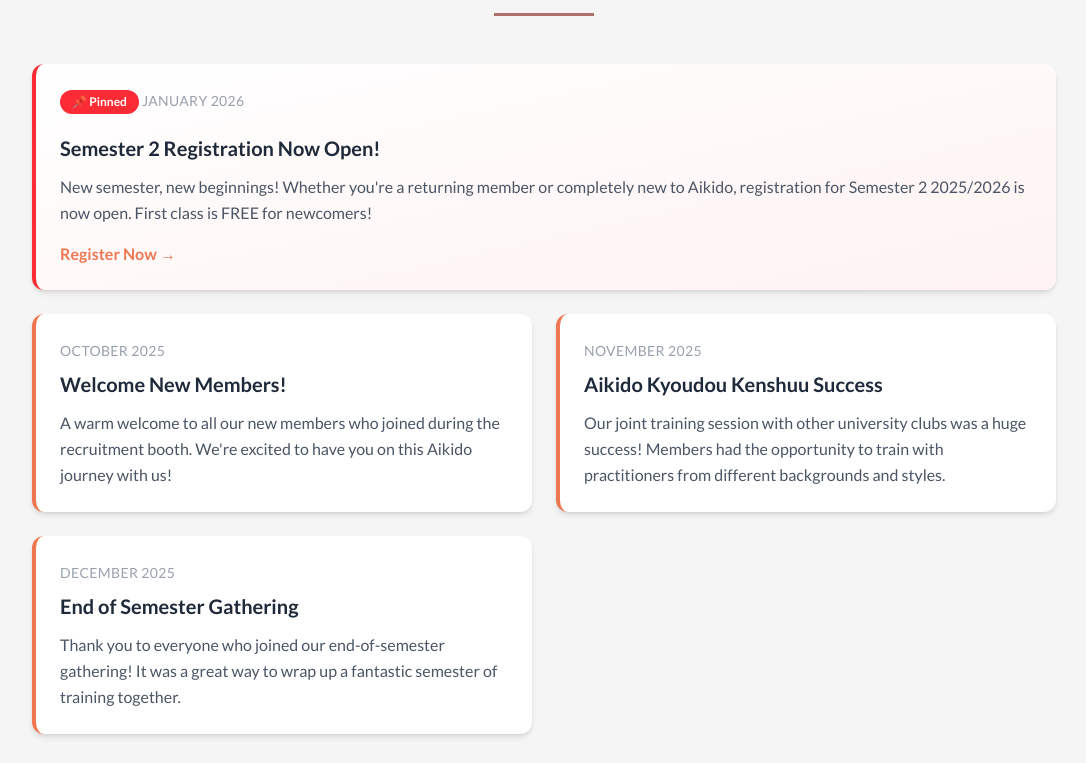
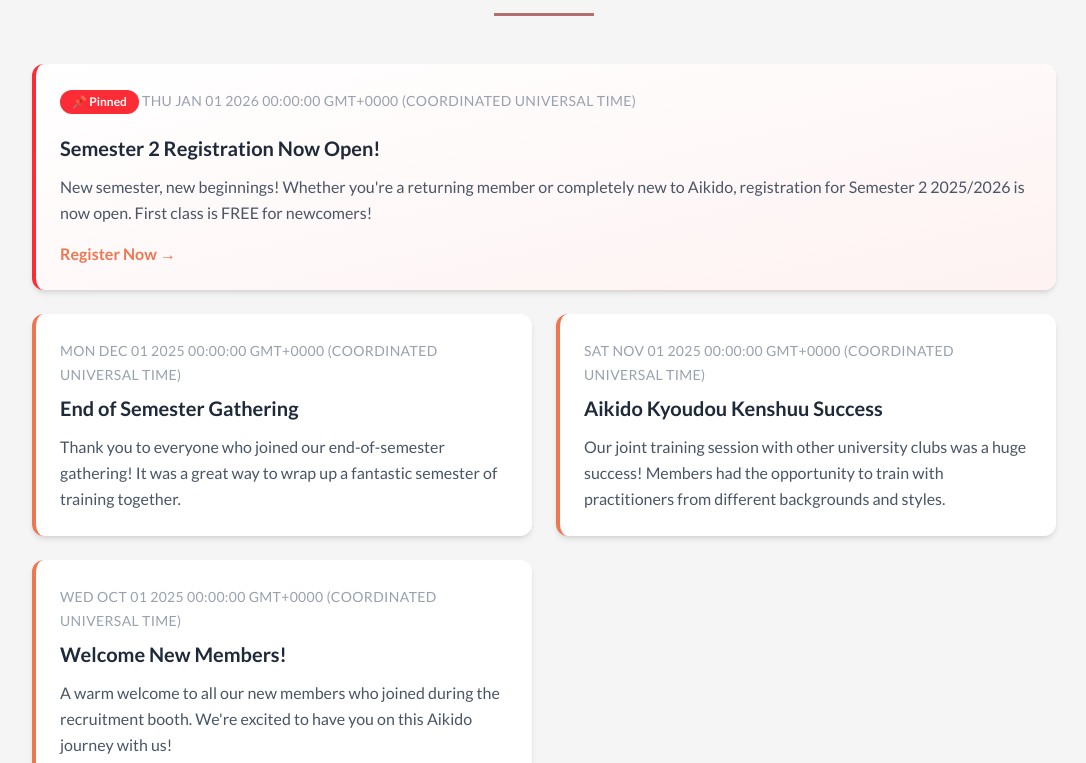
Before and after one commit to 2217441/AikidoClub, an Astro site: page /AikidoClub/news in a window 1280 px wide. Shown: the part 657-1420 px from the top of the page, without its empty margins (96-1182 px from the left). Built offline with nearby package versions, Linux system fonts and the light colour scheme; Astro itself is replaced by a stand-in of ours.

Commit message:
fix: Store news dates as real dates rather than free-form strings
The schema accepted any string while admin/config.yml already wrote ISO
timestamps, so hand-written and CMS-written entries used different
formats and neither could be compared. Sorting compared strings, which
ordered 'January 2026' before 'October 2025' alphabetically.

```diff
--- a/src/content.config.ts
+++ b/src/content.config.ts
@@ -9,7 +9,7 @@ const news = defineCollection({
     loader: glob({ pattern: '**/*.md', base: './src/content/news' }),
     schema: z.object({
         title: z.string(),
-        date: z.string(),
+        date: z.coerce.date(),
         pinned: z.boolean().default(false),
         ctaText: z.string().optional(),
         ctaLink: z.string().optional(),
--- a/src/content/news/2025-10-welcome-new-members.md
+++ b/src/content/news/2025-10-welcome-new-members.md
@@ -1,6 +1,6 @@
 ---
 title: "Welcome New Members!"
-date: "October 2025"
+date: 2025-10-01
 pinned: false
 ---
 
--- a/src/content/news/2025-11-kyoudou-kenshuu.md
+++ b/src/content/news/2025-11-kyoudou-kenshuu.md
@@ -1,6 +1,6 @@
 ---
 title: "Aikido Kyoudou Kenshuu Success"
-date: "November 2025"
+date: 2025-11-01
 pinned: false
 ---
 
--- a/src/content/news/2025-12-end-of-semester-gathering.md
+++ b/src/content/news/2025-12-end-of-semester-gathering.md
@@ -1,6 +1,6 @@
 ---
 title: "End of Semester Gathering"
-date: "December 2025"
+date: 2025-12-01
 pinned: false
 ---
 
--- a/src/content/news/2026-01-semester-2-registration.md
+++ b/src/content/news/2026-01-semester-2-registration.md
@@ -1,6 +1,6 @@
 ---
 title: "Semester 2 Registration Now Open!"
-date: "January 2026"
+date: 2026-01-01
 pinned: true
 ctaText: "Register Now →"
 ctaLink: "https://forms.gle/hRwYhA1K96wzq28f6"
--- a/src/pages/news.astro
+++ b/src/pages/news.astro
@@ -14,8 +14,8 @@ const newsItems = newsCollection
     // Pinned items first
     if (a.data.pinned && !b.data.pinned) return -1;
     if (!a.data.pinned && b.data.pinned) return 1;
-    // Then sort by date (assuming format like "January 2026")
-    return b.data.date.localeCompare(a.data.date);
+    // Then sort by date, newest first
+    return b.data.date.getTime() - a.data.date.getTime();
   })
   .map(item => ({
     date: item.data.date,
```
